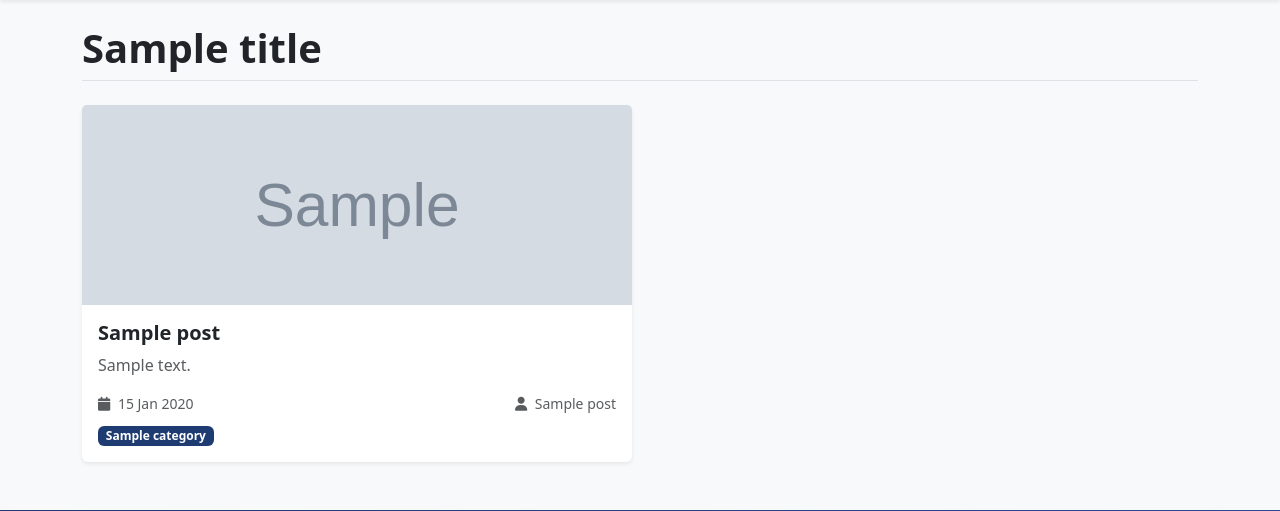
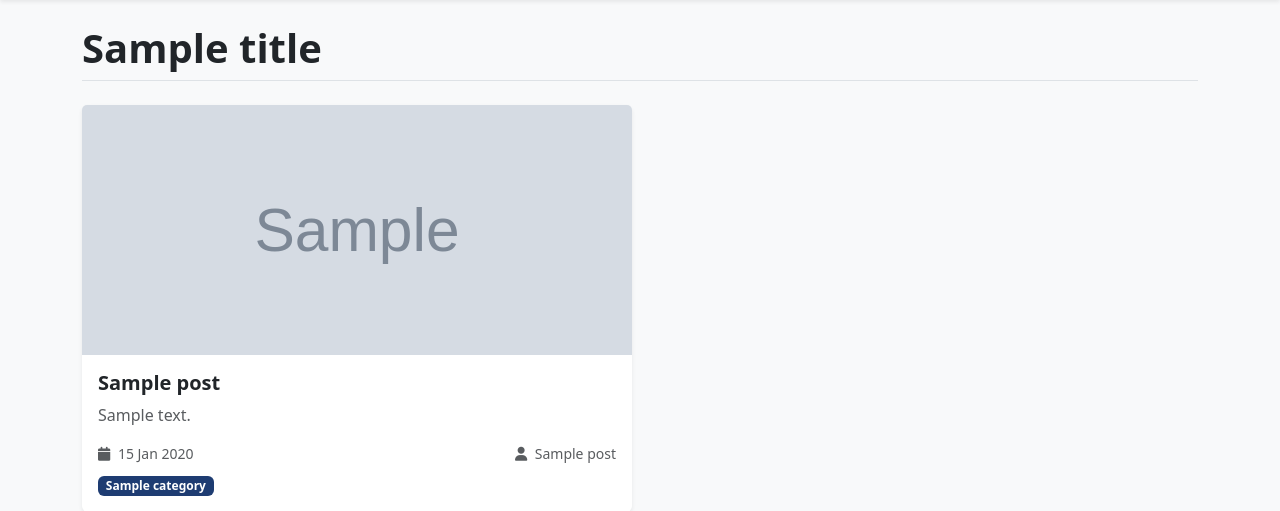
Before and after one commit to kalamangna/humas-sinjai, a CodeIgniter 4 app: the page made by app/Views/posts.php in a window 1280 px wide. Shown: the part 72-583 px from the top of the page. Run offline with PHP 8.4 and a stand-in for CodeIgniter, Linux system fonts and the light colour scheme; the template is opened without the code that fills it: most values are stand-ins (such as "Sample title", 1, 10 or a date in 2020); grey boxes marked "Sample" are stand-in pictures; some libraries are stand-ins or nearby versions.

Commit message:
increase thumbnail height

```diff
--- a/app/Views/post_detail.php
+++ b/app/Views/post_detail.php
@@ -19,7 +19,7 @@
                 <!-- Post Header -->
                 <div class="card-body p-4">
                     <?php if (!empty($post['thumbnail'])) : ?>
-                        <img src="<?= esc($post['thumbnail']) ?>" class="img-fluid rounded mb-4 w-100" alt="<?= esc($post['title']) ?>" style="max-height: 400px; object-fit: cover;">
+                        <img src="<?= esc($post['thumbnail']) ?>" class="img-fluid rounded mb-4 w-100" alt="<?= esc($post['title']) ?>" style="max-height: 450px; object-fit: cover;">
                     <?php endif; ?>
 
                     <h1 class="fw-bold mb-3 text-dark"><?= esc($post['title']) ?></h1>
--- a/app/Views/posts.php
+++ b/app/Views/posts.php
@@ -11,7 +11,7 @@
                 <div class="col-md-6">
                     <div class="card h-100 shadow-sm border-0">
                         <?php if (!empty($post['thumbnail'])) : ?>
-                            <img src="<?= esc($post['thumbnail']) ?>" class="card-img-top" alt="<?= esc($post['title']) ?>" style="height: 200px; object-fit: cover;">
+                            <img src="<?= esc($post['thumbnail']) ?>" class="card-img-top" alt="<?= esc($post['title']) ?>" style="height: 250px; object-fit: cover;">
                         <?php else : ?>
                             <div class="card-img-top bg-secondary d-flex align-items-center justify-content-center" style="height: 200px;">
                                 <i class="fas fa-newspaper text-white fa-3x"></i>
```
Also changed, not shown: 1 other file.
